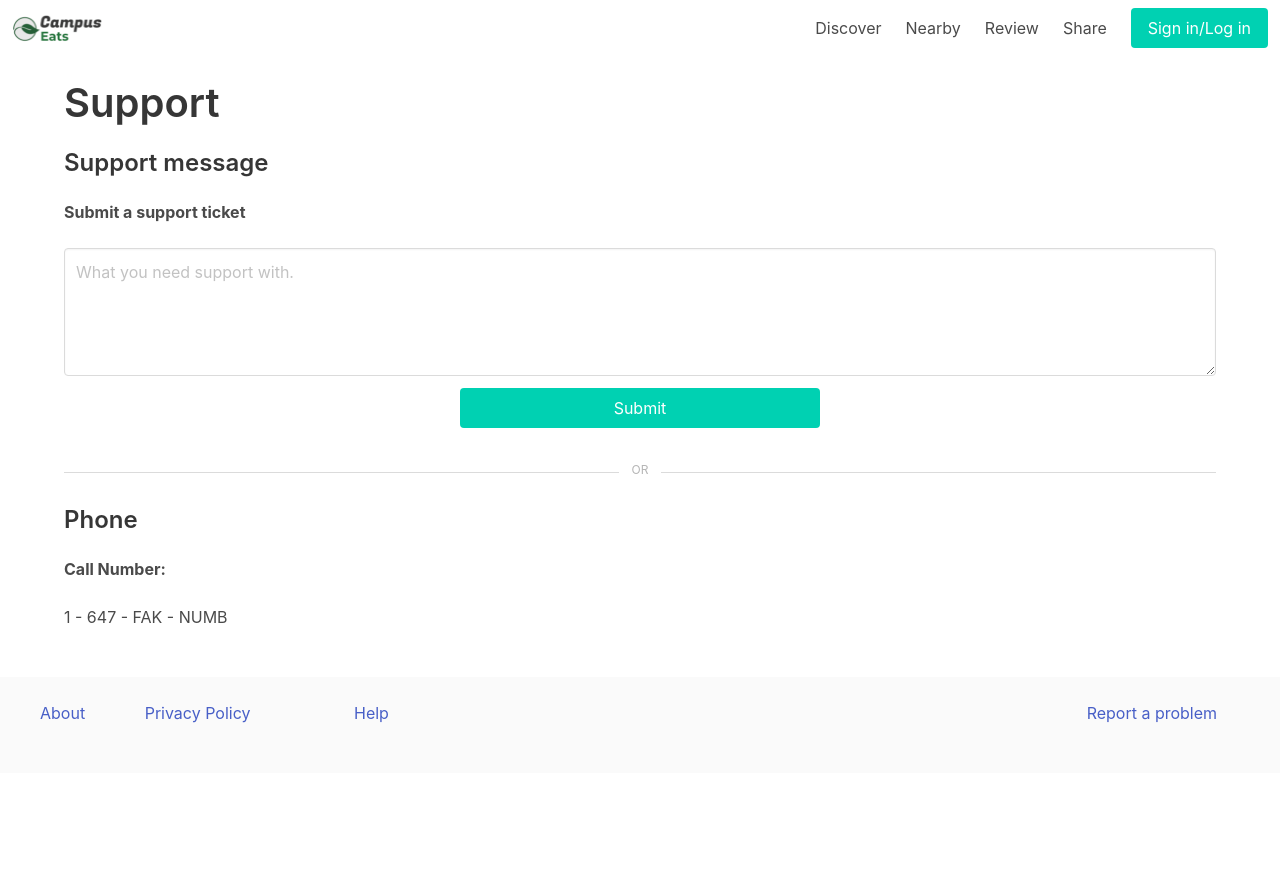
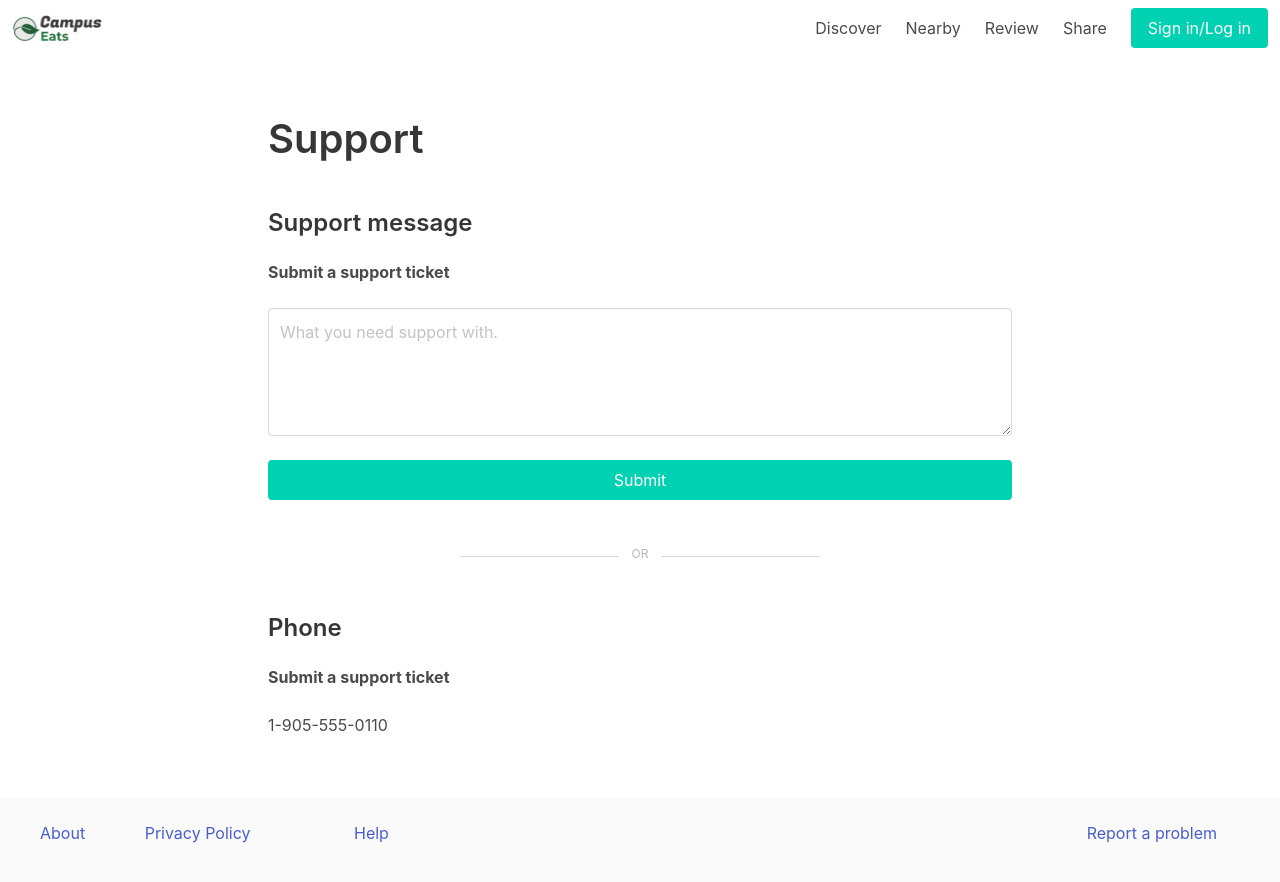
Before and after one commit to Sujan-Kandeepan/CampusEats, a React (Create React App) app: page /contactSupport in a window 1280 px wide. Shown: the top 882 px of the page. Before the commit the page ends 800 px from the top, so only its background shows below. Built offline with nearby package versions, Linux system fonts and the light colour scheme.

Commit message:
fix design

```diff
--- a/src/ContactSupport.js
+++ b/src/ContactSupport.js
@@ -47,23 +47,39 @@ export default class ContactSupport extends React.Component {
                 }
 
                 <div className="container">
+                    {/* <div className="columns"> */}
                         <br/>
+                        <div className="column is-4 is-offset-4">
+
+
+                        </div>
+
+
+                        <div className="column is-8 is-offset-2">
                         <h2 className="title is-2">Support</h2>
+                        <br/>
                         <h4 className="title is-4">Support message</h4>
+
                         <b>Submit a support ticket</b>
                         <br/><br/>
+
                         <textarea className="textarea" placeholder="What you need support with."></textarea>
-                <div className="column is-4 is-offset-4"><button className="button is-primary is-fullwidth" onClick={() => this.setState({ modalOpen: true })}>Submit</button></div>
-
-
+                        <br/>
+                        <button className="button is-primary is-fullwidth" onClick={() => this.setState({ modalOpen: true })}>Submit</button>
+                        </div>
+                        <div className="column is-4 is-offset-4">
                         <div className="is-divider" data-content="OR"></div>
                         </div>
+                </div>
                 <div className="container">
+                <div className="column is-8 is-offset-2">
                         <h4 className="title is-4">Phone</h4>
-                <b>Call Number:</b>
+
+                        <b>Submit a support ticket</b>
                         <br/><br/>
-                 1 - 647 - FAK - NUMB
+                        1-905-555-0110
                         <br/>
+                    </div>
                 </div>
 
                 <br/><br/>
```
Lines whose indentation alone changed are shown as unchanged.
